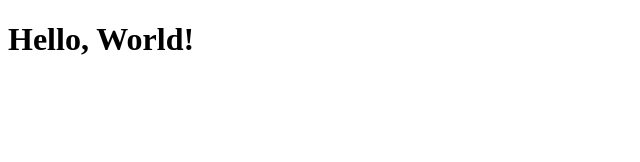
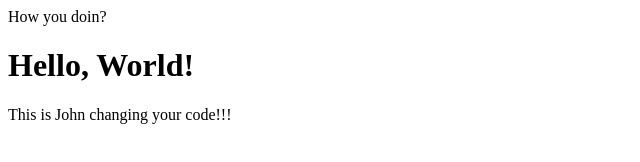
Before and after one commit to gcmceachin/6-3-git-demo, a plain HTML site: page index.html in a window 1280 px wide. Shown: the whole page, without its empty margins (0-640 px from the left). Drawn offline with Linux system fonts and the light colour scheme.

Commit message:
changed the index.html

```diff
--- a/index.html
+++ b/index.html
@@ -5,6 +5,8 @@
     <title>Git Demo</title>
   </head>
   <body>
+    <header>How you doin?</header>
     <h1>Hello, World!</h1>
+    <p>This is John changing your code!!!</p>
   </body>
 </html>
```
